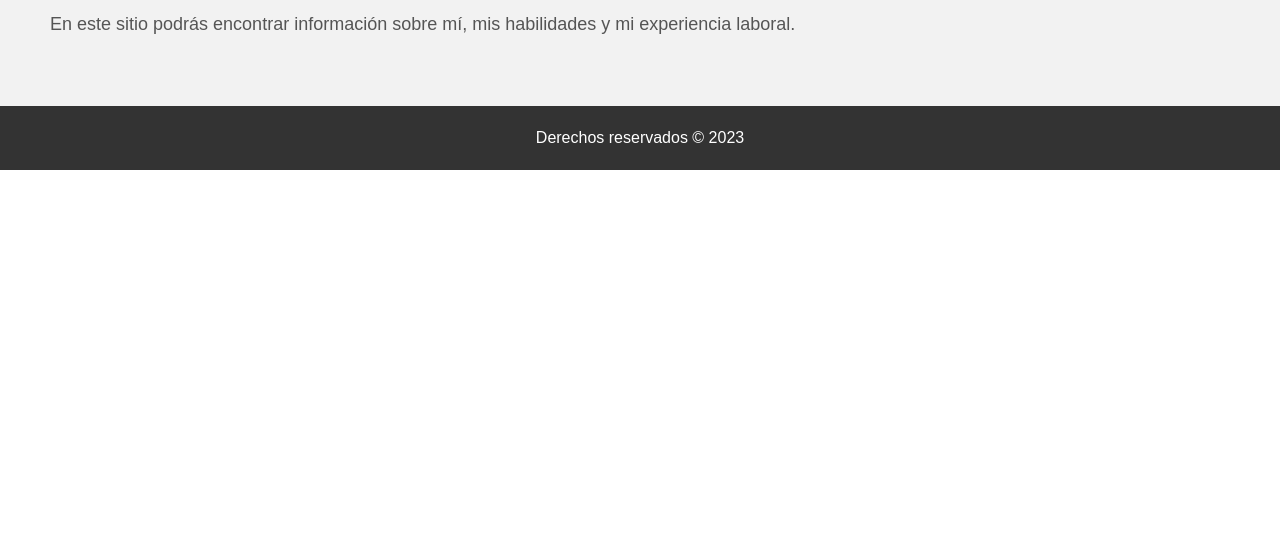
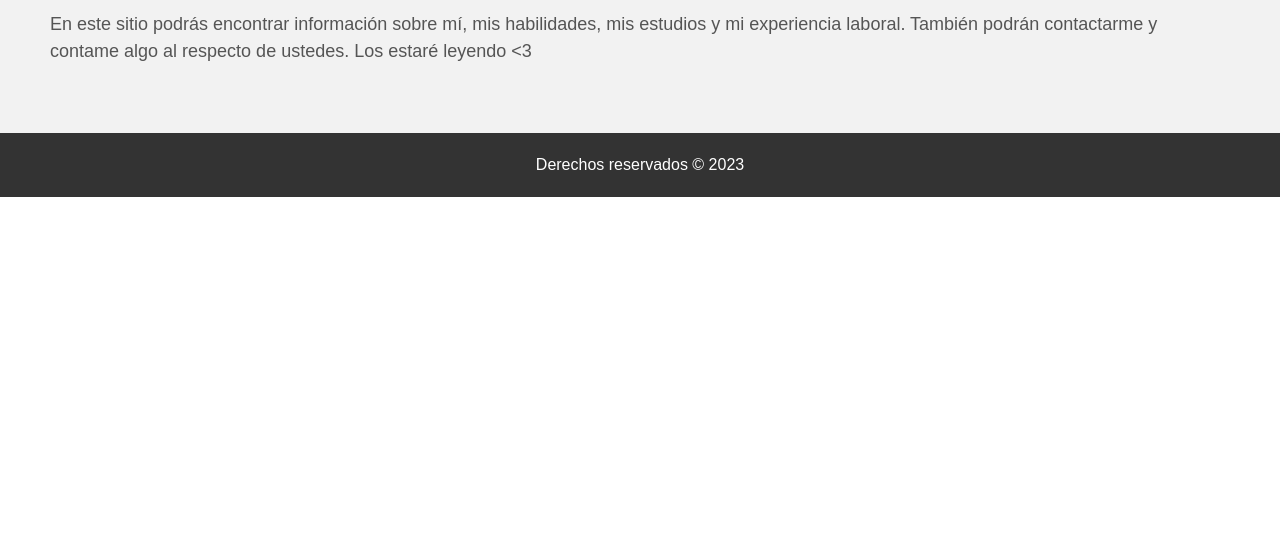
Before and after one commit to FlorenciaBazan1/TrabajoPractico1, a plain HTML site: page index.html in a window 1280 px wide. Shown: the part 264-800 px from the top of the page. Drawn offline with Linux system fonts and the light colour scheme.

Commit message:
Se modifico el template inicio del proyecto. Se actualizó la información sobre lo que mostrará la pagina.

```diff
--- a/index.html
+++ b/index.html
@@ -19,7 +19,8 @@
     <main>
       <section id="inicio">
         <h2>Mi nombre es Florencia y este es mi sitio web</h2>
-        <p>En este sitio podrás encontrar información sobre mí, mis habilidades y mi experiencia laboral.</p>
+        <p>En este sitio podrás encontrar información sobre mí, mis habilidades, mis estudios y mi experiencia laboral.
+		También podrán contactarme y contame algo al respecto de ustedes. Los estaré leyendo <3 </p>
       </section>
     </main>
 
```
